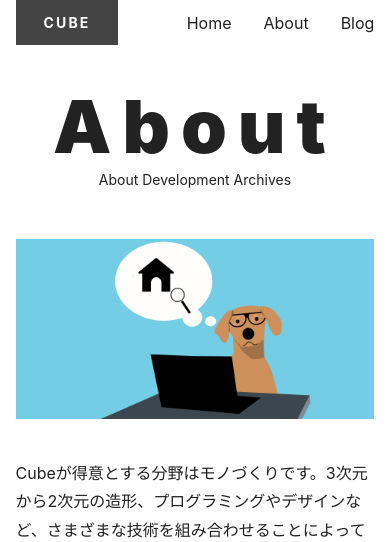
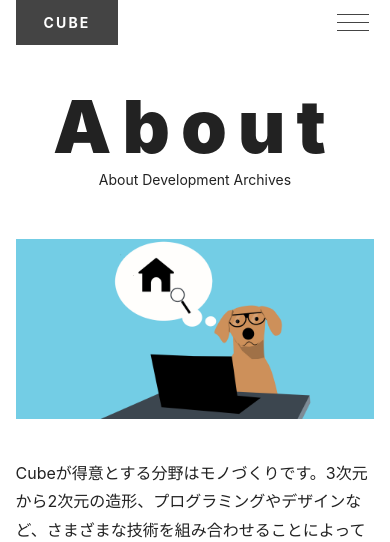
Before and after one commit to canopus-m-satoshi/next-react-website, a Next.js app: page /about in a window 390 px wide. Shown: the top 542 px of the page. Built offline with nearby package versions, Linux system fonts and the light colour scheme.

Commit message:
coding hamburger menu and styling

```diff
--- a/components/nav.js
+++ b/components/nav.js
@@ -1,23 +1,49 @@
 import Link from 'next/link'
+import { useState } from 'react'
 import styles from 'styles/nav.module.css'
 
 const Nav = () => {
+  const [navIsOpen, setNavIsOpen] = useState(false)
+
+  const toggleNav = () => {
+    setNavIsOpen((prev) => !prev)
+  }
+
+  const closeNav = () => {
+    setNavIsOpen(false)
+  }
+
   return (
-    <nav>
+    <nav className={navIsOpen ? styles.open : styles.close}>
+      {navIsOpen && (
+        <style jsx global>{`
+          @media (max-width: 767px) {
+            body {
+              overflow: hidden;
+              position: fixed;
+              width: 100%;
+            }
+          }
+        `}</style>
+      )}
+      <button className={styles.btn} onClick={toggleNav}>
+        <span className={styles.bar}></span>
+        <span className="sr-only">Menu</span>
+      </button>
       <ul className={styles.list}>
         <li>
           <Link href="/">
-            <a>Home</a>
+            <a onClick={closeNav}>Home</a>
           </Link>
         </li>
         <li>
           <Link href="/about">
-            <a>About</a>
+            <a onClick={closeNav}>About</a>
           </Link>
         </li>
         <li>
           <Link href="/blog">
-            <a>Blog</a>
+            <a onClick={closeNav}>Blog</a>
           </Link>
         </li>
       </ul>
--- a/styles/nav.module.css
+++ b/styles/nav.module.css
@@ -1,12 +1,97 @@
-.list {
-  display: flex;
-  gap: 2em;
+/* デスクトップ */
+@media (min-width: 768px) {
+  .btn {
+    display: none;
+  }
+
+  .list {
+    display: flex;
+    gap: 2em;
+  }
 }
 
+/* モバイル */
+@media (max-width: 767px) {
+  /* ボタン */
+  .btn {
+    all: unset;
+    outline: revert;
+    -webkit-tap-highlight-color: transparent;
+    cursor: pointer;
+    width: 42px;
+    height: 42px;
+    position: relative;
+    z-index: 200;
+  }
+
+  .close .btn {
+    color: var(--gray-75);
+  }
+
+  .open .btn {
+    color: var(--white);
+  }
+
+  /* ボタン内のバー */
+  .btn {
+    display: grid;
+    place-items: center;
+  }
+
+  .btn::before,
+  .btn::after,
+  .btn .bar {
+    grid-area: 1 / 1;
+    content: '';
+    display: block;
+    width: 32px;
+    height: 1px;
+    background-color: currentColor;
+    transition: transform 0.4s;
+  }
+
+  .close .btn::before {
+    transform: translateY(-8px);
+  }
+  .close .btn::after {
+    transform: translateY(8px);
+  }
+
+  .open .btn::before {
+    transform: rotate(45deg);
+  }
+  .open .btn::after {
+    transform: rotate(-45deg);
+  }
+  .open .btn .bar {
+    transform: scale(0);
+  }
+
+  /* メニュー（オーバーレイ） */
+  .list {
+    position: fixed;
+    inset: 0 -100% 0 100%;
+    z-index: 100;
+    background: rgba(0, 0, 0, 0.8);
+    color: var(--white);
+    transition: transform 0.4s;
+  }
+
+  .open .list {
+    transform: translateX(-100%);
+  }
+
+  /* メニュー（オーバーレイ内の配置） */
+  .list {
+    display: grid;
+    gap: 40px;
+    place-content: center;
+    text-align: center;
+  }
+}
+
+/* ホバー */
 @media (hover: hover) {
-  .list a {
-    transition-duration: 0.3s;
-  }
   .list a:hover {
     color: var(--accent);
   }
```
